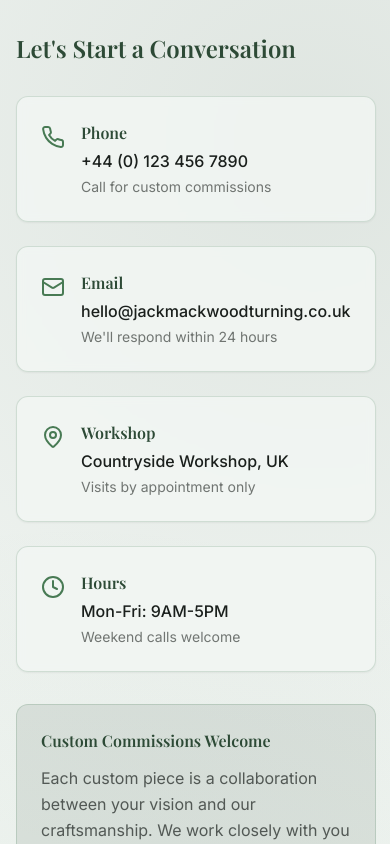
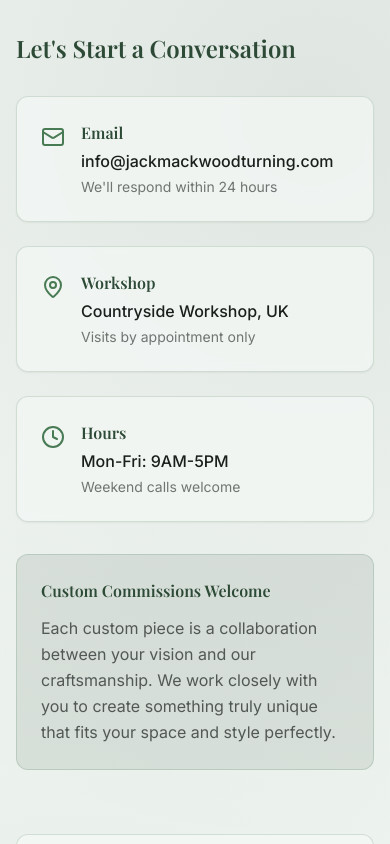
Before and after one commit to ryand2626/jack-mack-artisan-shop, a React (Vite) app: page / in a window 390 px wide. Shown: the part 3380-4224 px from the top of the page. Built offline with nearby package versions, Linux system fonts and the light colour scheme.

Commit message:
Remove phone number and update email
Remove phone number from the home page and update the email address to info@jackmackwoodturning.com.

```diff
--- a/src/components/Contact.tsx
+++ b/src/components/Contact.tsx
@@ -1,5 +1,5 @@
 
-import { Mail, MapPin, Phone, Clock } from 'lucide-react';
+import { Mail, MapPin, Clock } from 'lucide-react';
 import { Card, CardContent } from '@/components/ui/card';
 import { Button } from '@/components/ui/button';
 import { Input } from '@/components/ui/input';
@@ -29,15 +29,9 @@ const Contact = () => {
 
   const contactInfo = [
     {
-      icon: <Phone className="h-6 w-6" />,
-      title: "Phone",
-      content: "+44 (0) 123 456 7890",
-      subtitle: "Call for custom commissions"
-    },
-    {
       icon: <Mail className="h-6 w-6" />,
       title: "Email",
-      content: "hello@jackmackwoodturning.co.uk",
+      content: "info@jackmackwoodturning.com",
       subtitle: "We'll respond within 24 hours"
     },
     {
--- a/src/components/Footer.tsx
+++ b/src/components/Footer.tsx
@@ -49,12 +49,8 @@ const Footer = () => {
             <h3 className="font-playfair font-semibold text-lg mb-6">Get in Touch</h3>
             <ul className="space-y-4">
               <li className="flex items-center space-x-3">
-                <Phone className="h-5 w-5 text-nature-sage/60" />
-                <span className="text-nature-sage/80">+44 (0) 123 456 7890</span>
-              </li>
-              <li className="flex items-center space-x-3">
                 <Mail className="h-5 w-5 text-nature-sage/60" />
-                <span className="text-nature-sage/80">hello@jackmackwoodturning.co.uk</span>
+                <span className="text-nature-sage/80">info@jackmackwoodturning.com</span>
               </li>
               <li className="flex items-start space-x-3">
                 <MapPin className="h-5 w-5 text-nature-sage/60 mt-0.5" />
```
